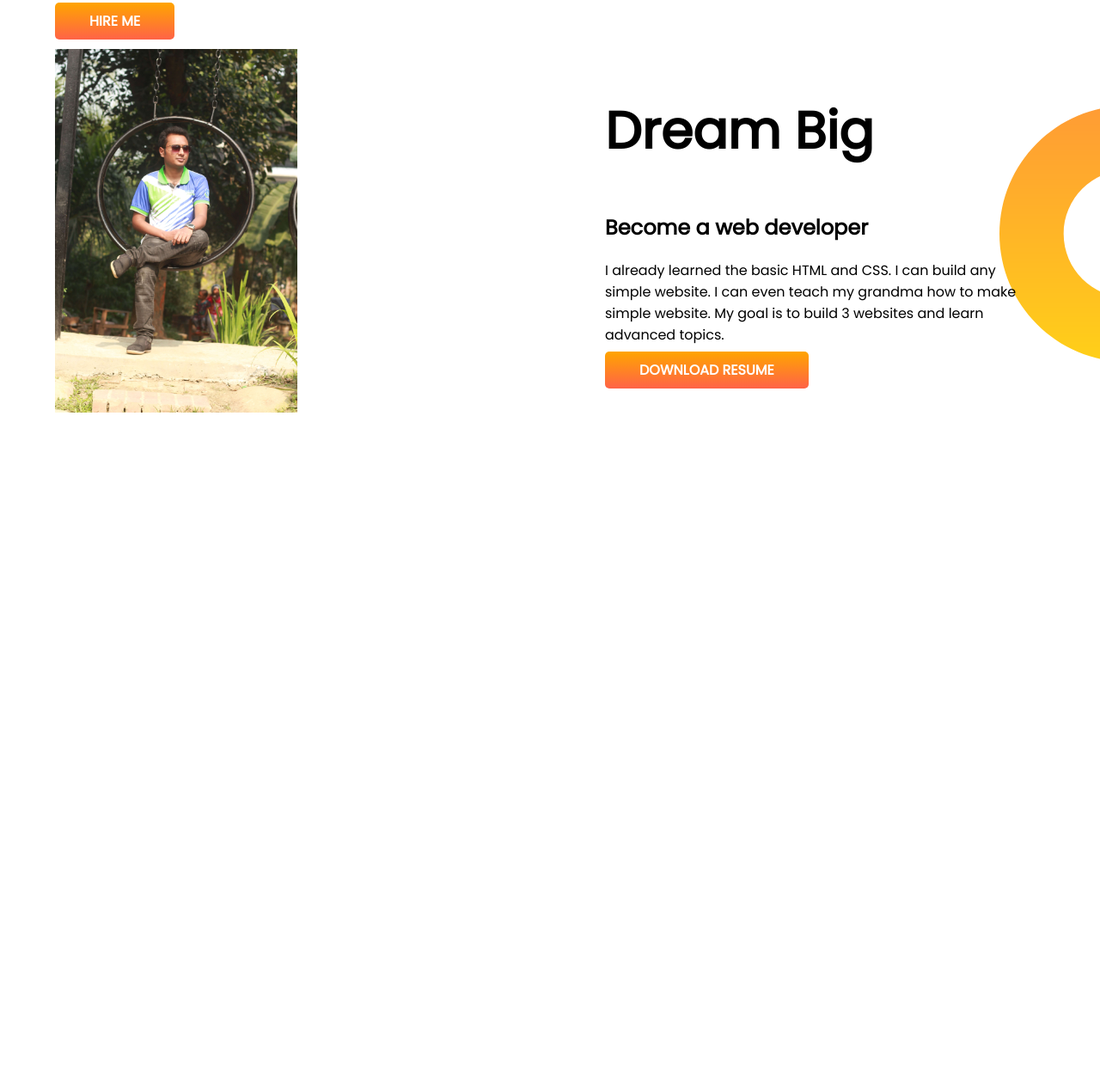
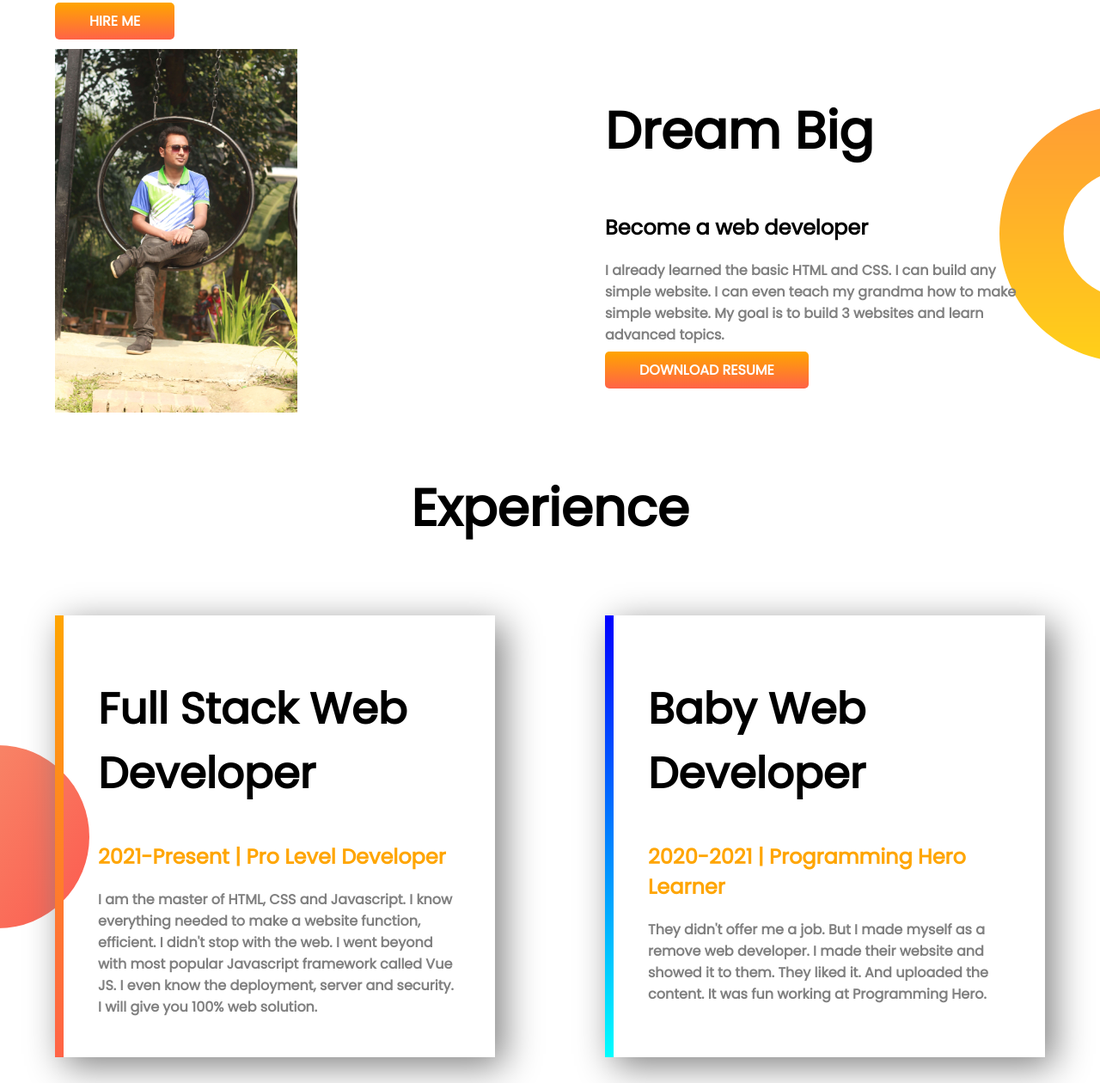
Before and after one commit to ajmain-nishu/one-port-web, a plain HTML site: page index.html in a window 1280 px wide. Shown: the part 588-1848 px from the top of the page at 86% size. Before the commit the page ends 1085 px from the top, so only its background shows below. Drawn offline with Linux system fonts and the light colour scheme.

Commit message:
feat: Experience section done

```diff
--- a/index.html
+++ b/index.html
@@ -34,5 +34,21 @@
             <a class="anchor-link" target="_blank" href="https://www.google.com">DOWNLOAD RESUME</a>
         </div>
     </section>
+    <section>
+        <h1 class="font-middle">Experience</h1>
+        <div class="web-developer experience">
+            <div class="half-web first-border">
+                <h2 class="font-bold">Full Stack Web Developer</h2>
+                <h2 class="orange-color">2021-Present | Pro Level Developer</h2>
+                <p>I am the master of HTML, CSS and Javascript. I know everything needed to make a website function, efficient. I didn't stop with the web. I went beyond with most popular Javascript framework called Vue JS. I even know the deployment, server and security. I will give you 100% web solution.</p>
+            </div>
+            <div class="half-web second-border">
+                <h2 class="font-bold">Baby Web Developer</h2>
+                <h2 class="orange-color">2020-2021 | Programming Hero Learner</h2>
+                <p>They didn't offer me a job. But I made myself as a remove web developer. I made their website and showed it to them. They liked it. And uploaded the content. It was fun working at Programming Hero.</p>
+            </div>
+        </div>
+
+    </section>
 </body>
 </html>
--- a/style.css
+++ b/style.css
@@ -32,3 +32,42 @@ h1 {
     background-repeat: no-repeat;
     background-position: right;
 }
+.font-middle {
+    text-align: center;
+}
+.orange-color {
+    color: orange;
+}
+.web-developer {
+    display: flex;
+}
+.half-web {
+    width: 40%;
+    margin: 30px 5%;
+    padding: 30px 40px;
+    box-shadow: 10px 10px 40px gray;
+    border-left: 5px;
+    border-color: blue;
+}
+.font-bold {
+    font-size: 50px;
+}
+p {
+    font-weight: 600;
+    color: gray;
+}
+.first-border {
+    border-image: linear-gradient(orange, tomato);
+    border-left: 10px solid;
+    border-image-slice: 1;
+}
+.second-border {
+    border-image: linear-gradient(blue, cyan);
+    border-image-slice: 1;
+    border-left: 10px solid;
+}
+.experience {
+    background-image: url(./images/exp-bg.png);
+    background-repeat: no-repeat;
+    background-position-y: center;
+}
```
